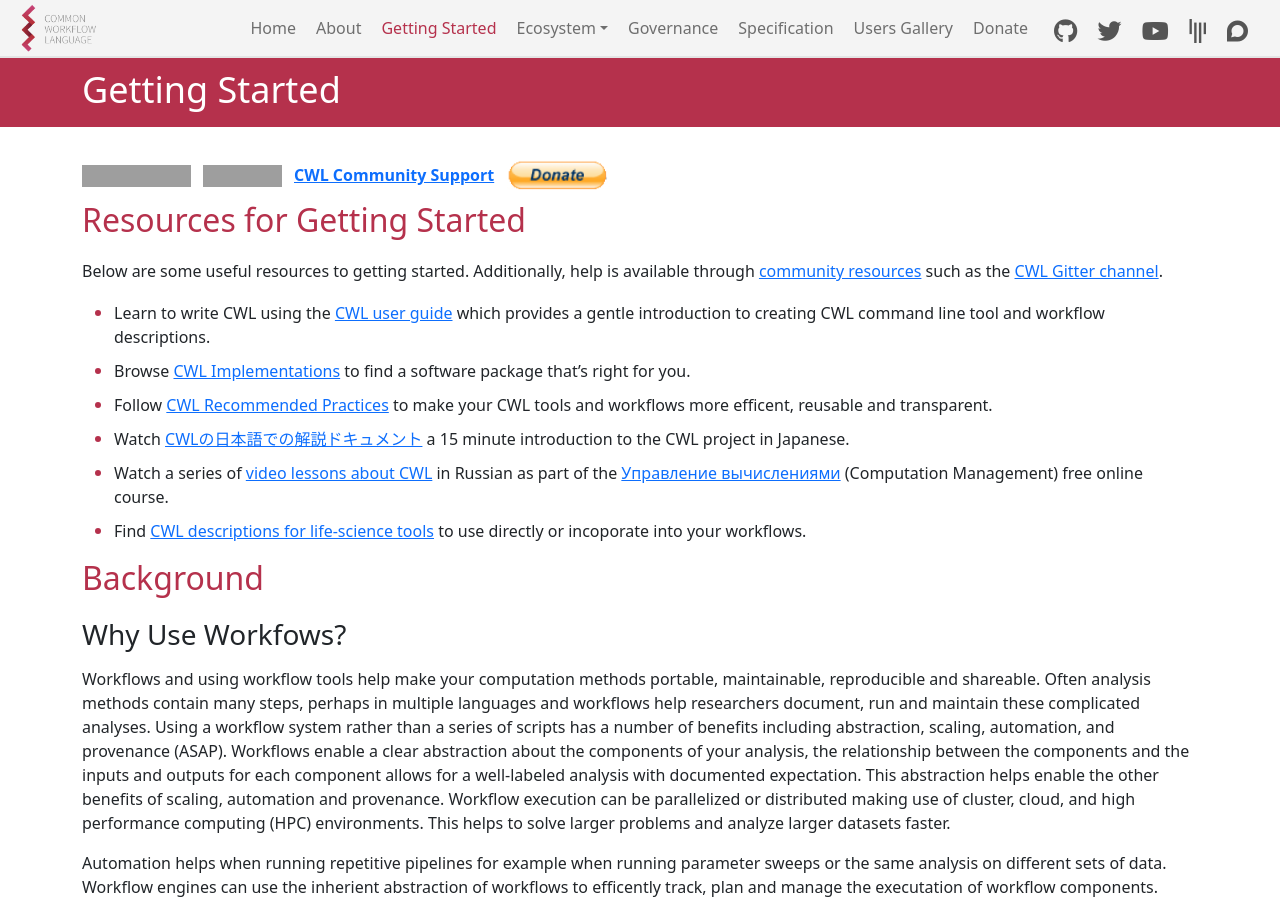
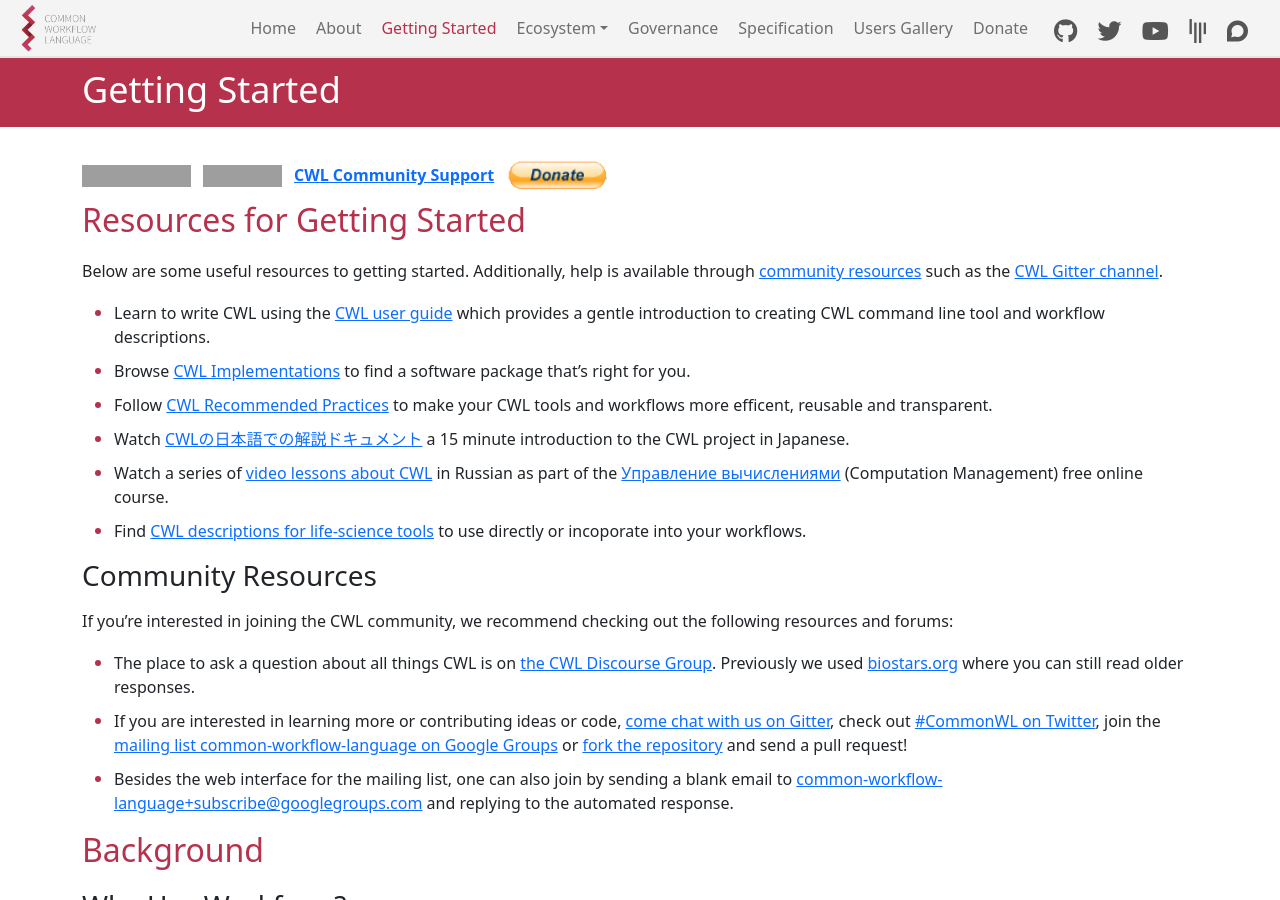
Before and after one commit to common-workflow-language/cwl-website, a Jekyll site: the page built from content/getting-started.html, in a window 1280 px wide and 900 px high. Built offline with Jekyll 4.4.1, drawn with Linux system fonts in a browser that asks for light colours; grey boxes are pictures that could not be loaded.

Commit message:
Add Community Resources from homepage to Getting Started pg

```diff
--- a/content/getting-started.html
+++ b/content/getting-started.html
@@ -8,7 +8,7 @@ class: page-short
 {% capture getting_started_content %}
 {:.cwl-red}
 ## Resources for Getting Started
-Below are some useful resources to getting started.  Additionally, help is available through [community resources]({{ site.url }}/#community) such as the [CWL Gitter channel](https://gitter.im/common-workflow-language/common-workflow-language).
+Below are some useful resources to getting started.  Additionally, help is available through [community resources](#community-resources) such as the [CWL Gitter channel](https://gitter.im/common-workflow-language/common-workflow-language).
 
 * Learn to write CWL using the [CWL user guide]({{ site.url }}/user_guide/) which provides a gentle introduction to creating CWL command line tool and workflow descriptions.
 * Browse [CWL Implementations]({{ site.url }}/#Implementations) to find a software package that's right for you.
@@ -16,6 +16,15 @@ Below are some useful resources to getting started.  Additionally, help is avail
 * Watch <a href="https://github.com/pitagora-galaxy/cwl/wiki/CWL-Start-Guide-JP" lang="ja" hreflang="ja">CWLの日本語での解説ドキュメント</a>  a 15 minute introduction to the CWL project in Japanese.
 * Watch a series of [video lessons about CWL](https://stepik.org/lesson/35918/step/1?unit=15070) in Russian as part of the <a href="https://stepik.org/course/1612/syllabus" lang="ru">Управление вычислениями</a> (Computation Management) free online course.
 * Find [CWL descriptions for life-science tools](https://github.com/common-workflow-library/bio-cwl-tools) to use directly or incoporate into your workflows.
+
+### Community Resources
+
+If you’re interested in joining the CWL community, we recommend checking out the following resources and forums:
+
+* The place to ask a question about all things CWL is on [the CWL Discourse Group](https://cwl.discourse.group/). Previously we used [biostars.org](https://www.biostars.org/t/cwl/) where you can still read older responses.
+* If you are interested in learning more or contributing ideas or code, [come chat with us on Gitter](https://gitter.im/common-workflow-language/common-workflow-language), check out [#CommonWL on Twitter](https://twitter.com/search?q=%23CommonWL), join the [mailing list common-workflow-language on Google Groups](https://groups.google.com/forum/#!forum/common-workflow-language) or [fork the repository](https://github.com/common-workflow-language/common-workflow-language) and send a pull request!
+* Besides the web interface for the mailing list, one can also join by sending a blank email to [common-workflow-language+subscribe@googlegroups.com](common-workflow-language+subscribe@googlegroups.com) and replying to the automated response.
+
 
 {:.cwl-red}
 ## Background
```
